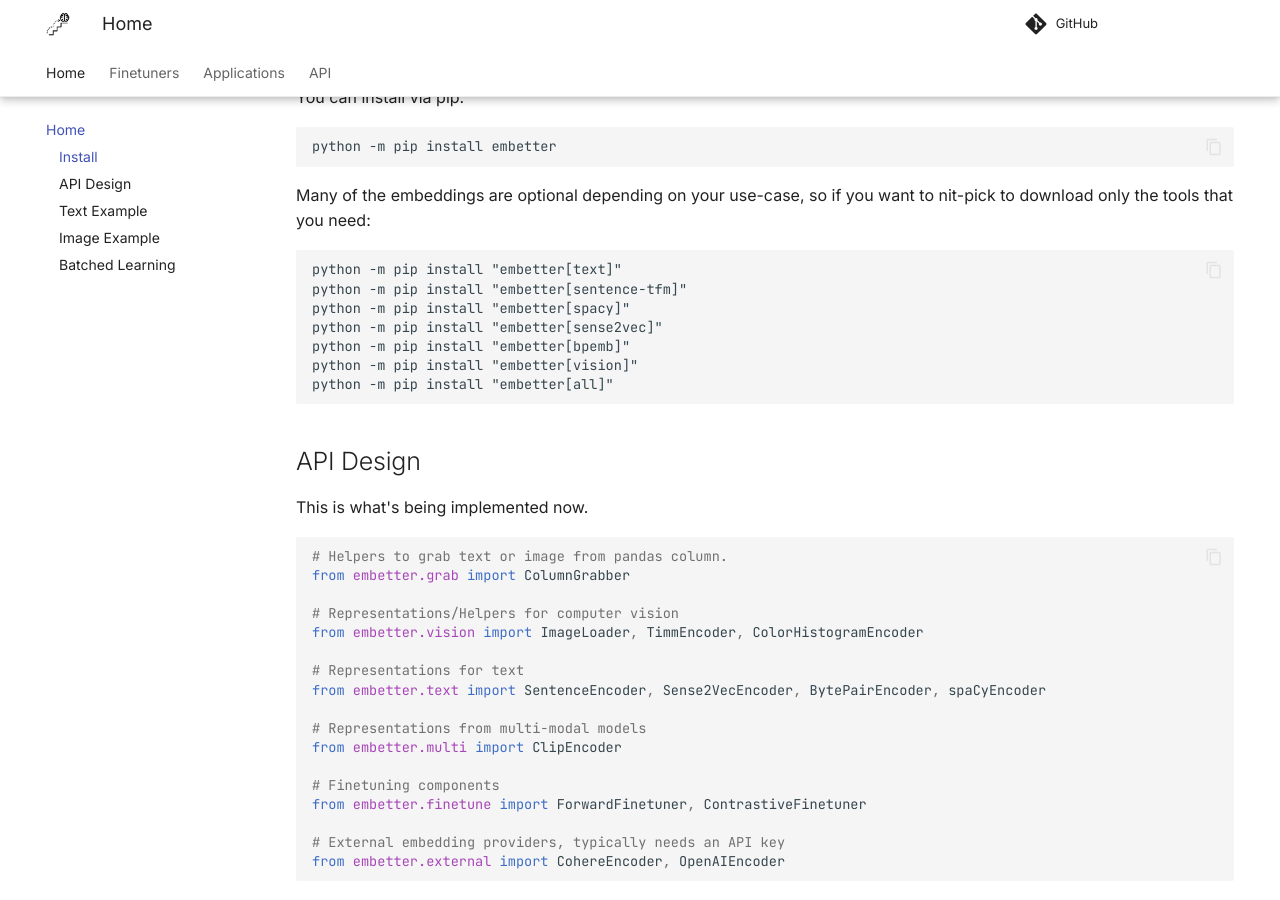
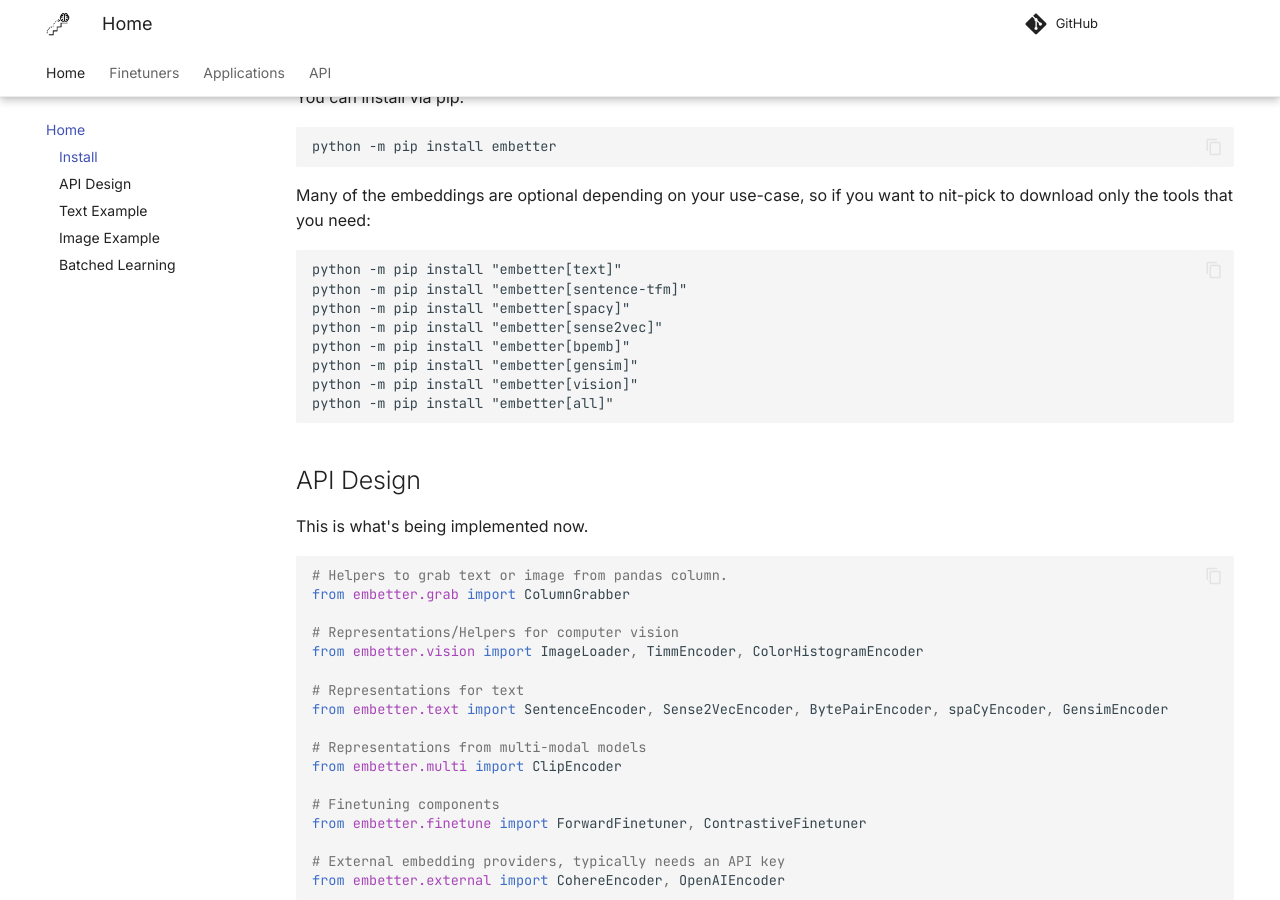
Before and after one commit to koaning/embetter, an MkDocs documentation site: the page built from docs/index.md, in a window 1280 px wide and 900 px high, scrolled down 436 px. Built offline with MkDocs 1.6.1 and Material for MkDocs 9.7.7, drawn with Linux system fonts in a browser that asks for light colours; comment, search, counter and statistics services are not loaded.

Commit message:
more lightweight

````diff
--- a/docs/index.md
+++ b/docs/index.md
@@ -25,6 +25,7 @@ python -m pip install "embetter[sentence-tfm]"
 python -m pip install "embetter[spacy]"
 python -m pip install "embetter[sense2vec]"
 python -m pip install "embetter[bpemb]"
+python -m pip install "embetter[gensim]"
 python -m pip install "embetter[vision]"
 python -m pip install "embetter[all]"
 ```
@@ -41,7 +42,7 @@ from embetter.grab import ColumnGrabber
 from embetter.vision import ImageLoader, TimmEncoder, ColorHistogramEncoder
 
 # Representations for text
-from embetter.text import SentenceEncoder, Sense2VecEncoder, BytePairEncoder, spaCyEncoder
+from embetter.text import SentenceEncoder, Sense2VecEncoder, BytePairEncoder, spaCyEncoder, GensimEncoder
 
 # Representations from multi-modal models
 from embetter.multi import ClipEncoder
````
Also changed, not shown: README.md (+1 -1 lines), 1 other file.
